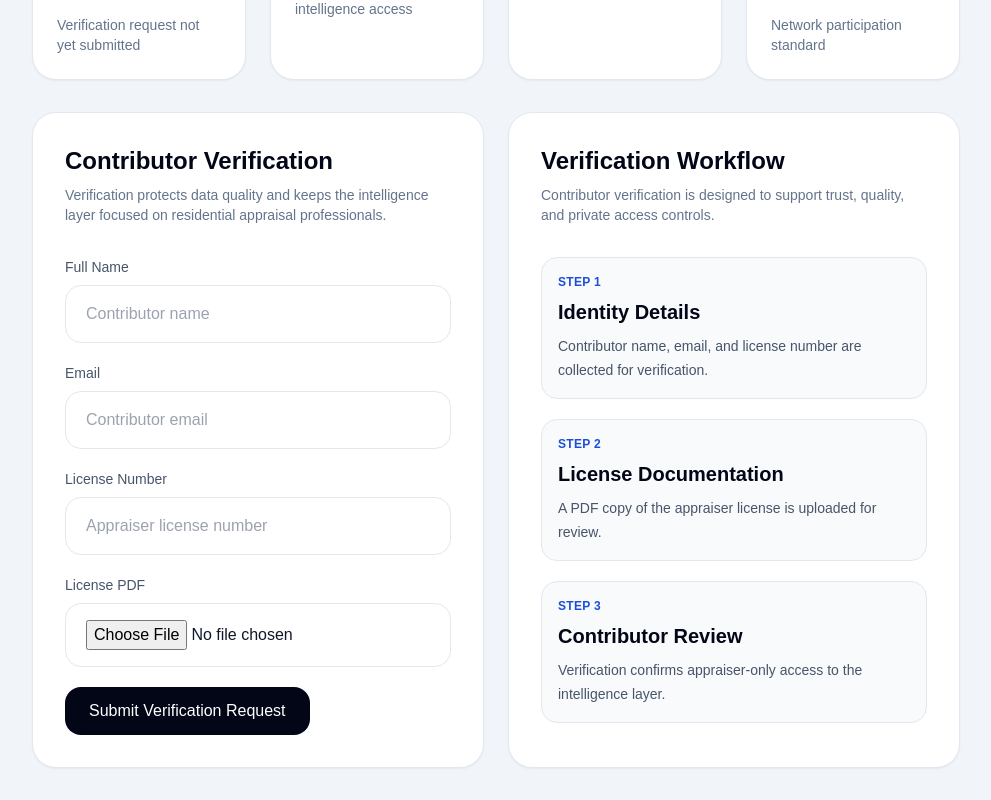
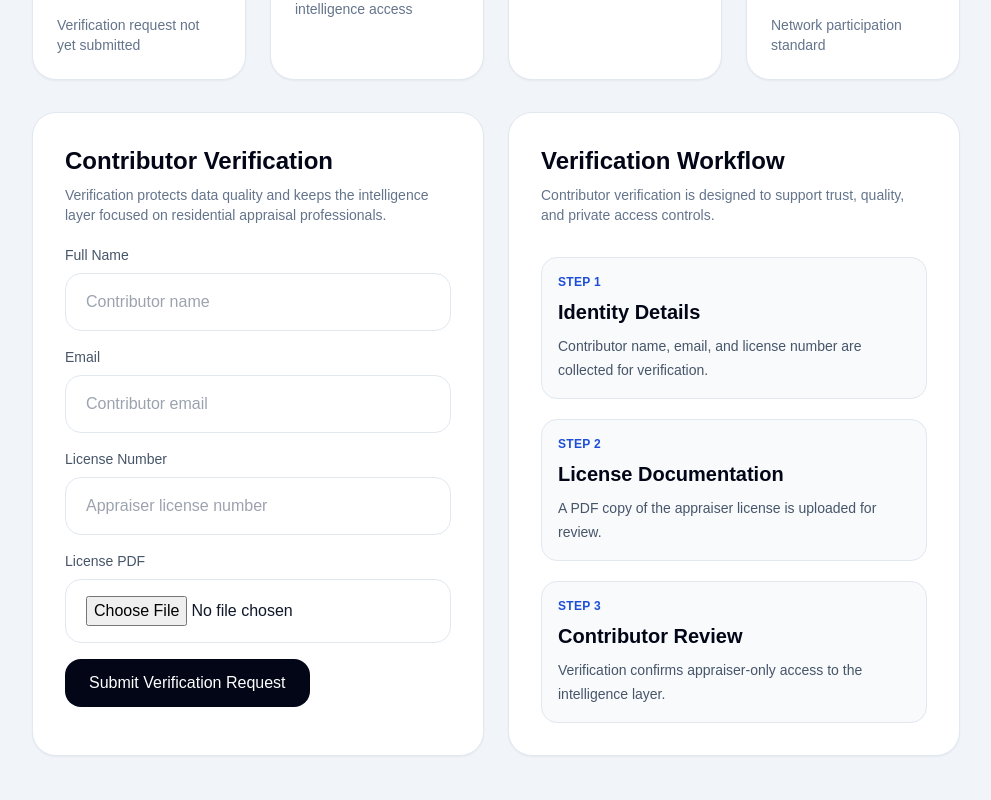
Before and after one commit to mose027-cmd/AppaiserIntel, a Next.js app: page /network in a window 1280 px wide. Shown: the part 907-1707 px from the top of the page, without its empty margins (288-1279 px from the left). Built offline with nearby package versions, Linux system fonts and the light colour scheme; no server answers; the database is empty.

Commit message:
Tighten verification workflow section spacing

```diff
--- a/app/network/page.tsx
+++ b/app/network/page.tsx
@@ -365,7 +365,7 @@ const contributorRole =
                 </p>
               </div>
             ) : (
-              <div className="mt-8 space-y-5">
+<div className="mt-5 space-y-4">
                 <Input
                   label="Full Name"
                   placeholder="Contributor name"
```
